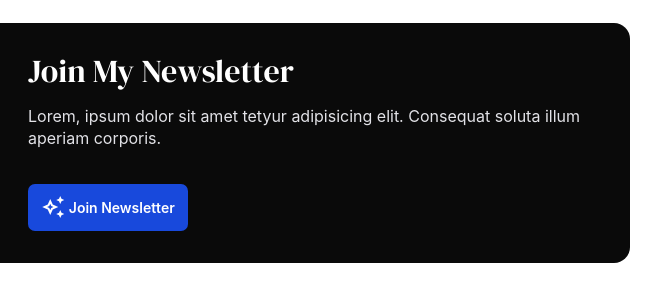
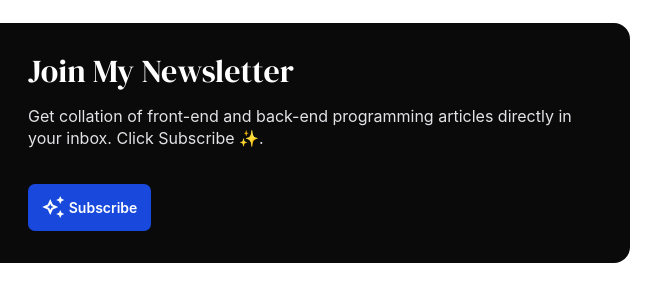
Before and after one commit to obafunsho/obafunsho.github.io, a plain HTML site: page portfolio.html in a window 1280 px wide. Shown: the part 1694-2002 px from the top of the page, 494-1155 px from the left. Drawn offline with nearby package versions, Linux system fonts and the light colour scheme.

Commit message:
Updated newsletter description

```diff
--- a/portfolio.html
+++ b/portfolio.html
@@ -176,11 +176,12 @@
                 </div>
                 <div class="newsletter__body">
                     <h2>Join My Newsletter</h2>
-                    <p>Lorem, ipsum dolor sit amet tetyur adipisicing elit. Consequat soluta illum aperiam corporis.
+                    <p>Get collation of front-end and back-end programming articles directly in your inbox. Click
+                        Subscribe ✨.
                     </p>
                     <div class="newsletter__cta">
                         <a href="https://whatobathinks.substack.com" target="_blank" class="btn--primary"> <span
-                                class="material-symbols-outlined">auto_awesome</span>Join Newsletter </a>
+                                class="material-symbols-outlined">auto_awesome</span> Subscribe</a>
                     </div>
                 </div>
             </section>
```
Also changed, not shown: index.html (+2 -1 lines).
